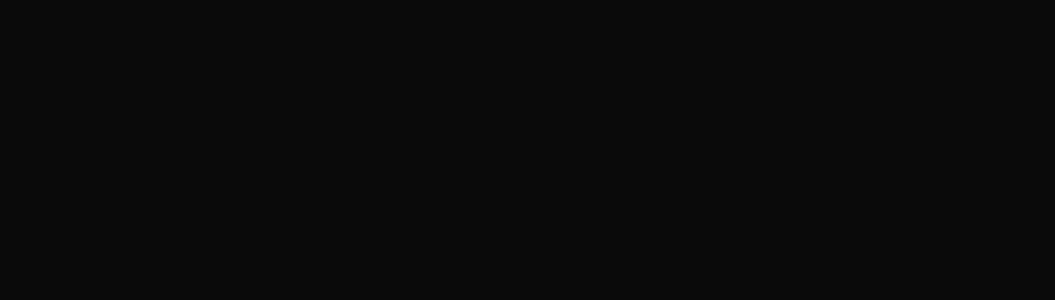
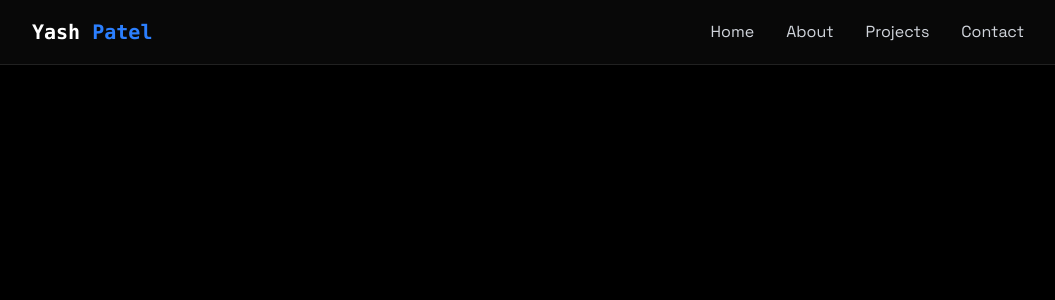
Before and after one commit to yash-patel268/personal-Website, a React (Vite) app: page / in a window 1280 px wide. Shown: the top 300 px of the page, without its empty margins (112-1167 px from the left). Built offline with nearby package versions, Linux system fonts and the light colour scheme.

Commit message:
Added navbar

```diff
--- a/src/App.jsx
+++ b/src/App.jsx
@@ -2,14 +2,21 @@
 import './App.css';
 import { LoadingScreen } from './components/LoadingScreen';
 import "./index.css"
+import { Navbar } from './components/Navbar';
+import { MobileMenu } from './components/MobileMenu';
 
 function App() {
   const [isLoaded, setIsLoaded] = useState(false);
-
+  const [menuOpen, setMenuOpen] = useState(false);
 
   return (
     <>
       {!isLoaded && <LoadingScreen onComplete={() => setIsLoaded(true)} />}
+
+      <div className={`min-h-screen transition-opacity duration-700 ${isLoaded ? "opacity-100" : "opacity-0"} bg-black text-gray=100`}>
+        <Navbar menuOpen={menuOpen} setMenuOpen={setMenuOpen}/>
+        <MobileMenu menuOpen={menuOpen} setMenuOpen={setMenuOpen}/>
+      </div>
     </>
   )
 }
--- /dev/null
+++ b/src/components/MobileMenu.jsx
@@ -0,0 +1,31 @@
+import { useEffect } from "react"
+
+export const MobileMenu = ({menuOpen, setMenuOpen}) => {
+
+
+    return (
+        <div className={`fixed top-0 left-0 w-full bg-[rgba(10,10,10,0.8)] z-40 flex flex-col items-center justify-center transition-all duration-300 ease-in-out
+            ${menuOpen ? "h-screen opcaity-100 pointer-events-auto" : "h-0 opacity-0 pointer-events-none"}
+        `}>
+            <button onClick={() => setMenuOpen(false)} className="absolute top-6 right-6 text-white text-3xl focus:outline-none cursor-pointer" aria-label="Close Menu">
+                &times;
+            </button>
+
+            <a href="#home" onClick={() => setMenuOpen(false)} className={`text-2xl font-semiblod text-white my-4 transform transition-transform duration-300 ${menuOpen ? "opacity-100 translate-y-0" : "opacity-0 translate-y-5"}`}>
+                Home
+            </a>
+
+            <a href="#about" onClick={() => setMenuOpen(false)} className={`text-2xl font-semiblod text-white my-4 transform transition-transform duration-300 ${menuOpen ? "opacity-100 translate-y-0" : "opacity-0 translate-y-5"}`}>
+                About
+            </a>
+
+            <a href="#projects" onClick={() => setMenuOpen(false)} className={`text-2xl font-semiblod text-white my-4 transform transition-transform duration-300 ${menuOpen ? "opacity-100 translate-y-0" : "opacity-0 translate-y-5"}`}>
+                Projects
+            </a>
+
+            <a href="#contact" onClick={() => setMenuOpen(false)} className={`text-2xl font-semiblod text-white my-4 transform transition-transform duration-300 ${menuOpen ? "opacity-100 translate-y-0" : "opacity-0 translate-y-5"}`}>
+                Contact
+            </a>
+        </div>
+    );
+}
--- /dev/null
+++ b/src/components/Navbar.jsx
@@ -0,0 +1,41 @@
+import { useEffect } from "react"
+
+export const Navbar = ({menuOpen, setMenuOpen}) => {
+    useEffect(() => {
+        document.body.style.overflow = menuOpen ? "hidden" : ""
+    }, [menuOpen]);
+
+    return (
+        <nav className="fixed top-0 w-full z-40 bg-[rgba(10,10,10,0.8)] backdrop-blur-lg border-b border-white/10 shadow-lg">
+            <div className="max-w-5xl mx-auto px-4">
+                <div className="flex justify-between items-center h-16">
+                    <a href="#home" className="font-mono text-xl font-bold text-white">
+                        {" "}Yash<span className="text-blue-500"> Patel</span>{" "}
+                    </a>
+
+                    <div className="w-7 h-5 relative cursor-pointer z-40 md:hidden" onClick={() => setMenuOpen((prev) => !prev)}>
+                        &#9776;
+                    </div>
+
+                    <div className="hidden md:flex items-center space-x-8">
+                        <a href="#home" className="text-gray-300 hove:text-white transition-colors">
+                            {" "}Home{" "}
+                        </a>
+
+                        <a href="#about" className="text-gray-300 hove:text-white transition-colors">
+                            {" "}About{" "}
+                        </a>
+
+                        <a href="#projects" className="text-gray-300 hove:text-white transition-colors">
+                            {" "}Projects{" "}
+                        </a>
+
+                        <a href="#contact" className="text-gray-300 hove:text-white transition-colors">
+                            {" "}Contact{" "}
+                        </a>
+                    </div>
+                </div>
+            </div>
+        </nav>
+    );
+}
```
